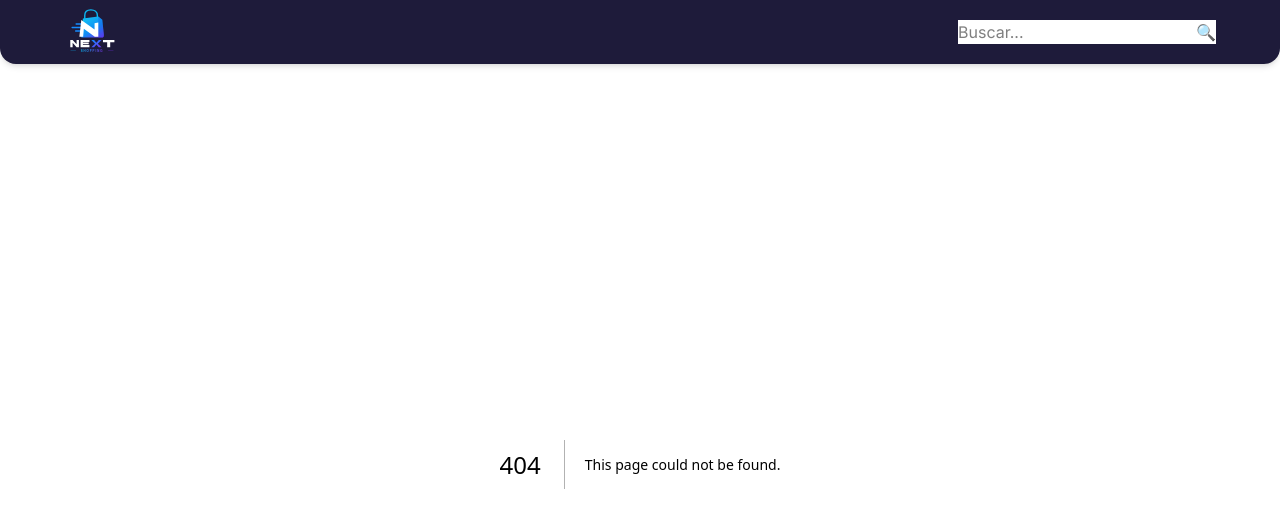
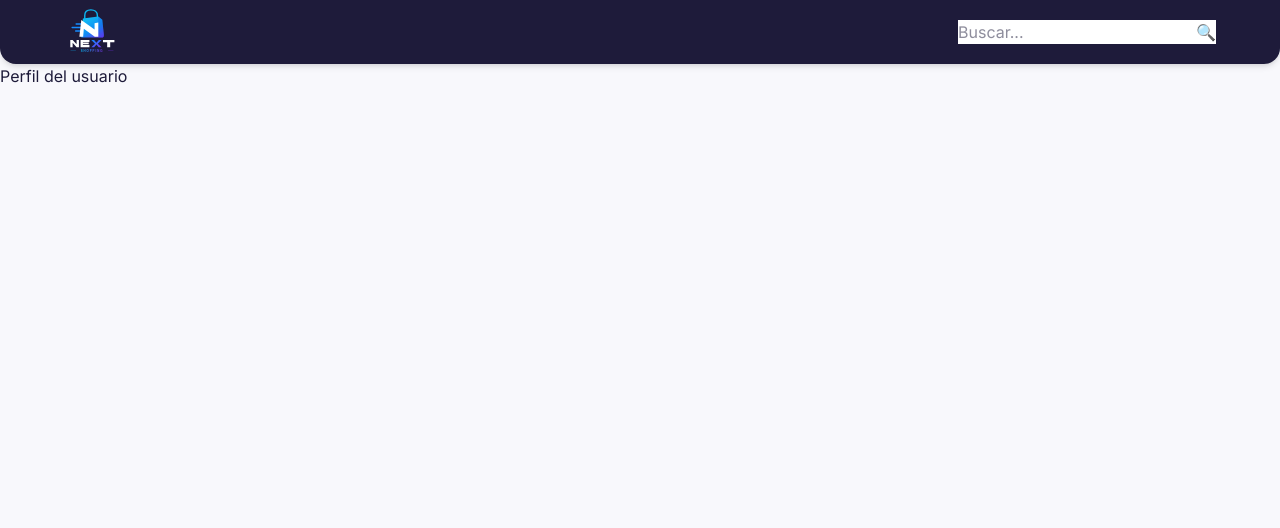
Before and after one commit to KevinValencia1020/next-shopping-app, a Next.js app in the folder frontend/: page /profile in a window 1280 px wide. Before the commit this address had no page. Shown: the top 528 px of the page. Built offline with nearby package versions, Linux system fonts and the light colour scheme.

Commit message:
feature: pagina estatica inicial de perfil de usuario

```diff
--- /dev/null
+++ b/frontend/app/profile/page.tsx
@@ -0,0 +1,9 @@
+const ProfilePage = () => {
+  return (
+    <div>
+      <p>Perfil del usuario</p>
+    </div>
+  )
+}
+
+export default ProfilePage;
```
